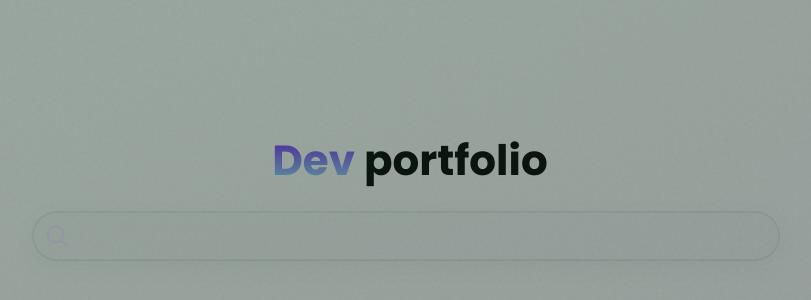
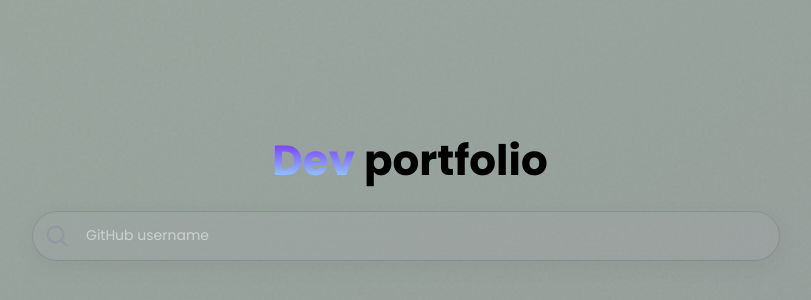
Before and after one commit to RishiKendai/Octoviz, a React (Vite) app in the folder frontend/: page / in a window 1280 px wide. Shown: the part 216-516 px from the top of the page, without its empty margins (230-1041 px from the left). Built offline with nearby package versions, Linux system fonts and the light colour scheme.

Commit message:
fix: layer-wrapper z-index

```diff
--- a/frontend/src/index.css
+++ b/frontend/src/index.css
@@ -55,6 +55,7 @@
   width: 100%;
   height: 100vh;
   inset: 0;
+  z-index: -10;
 }
 
 .layer-blur {
```
